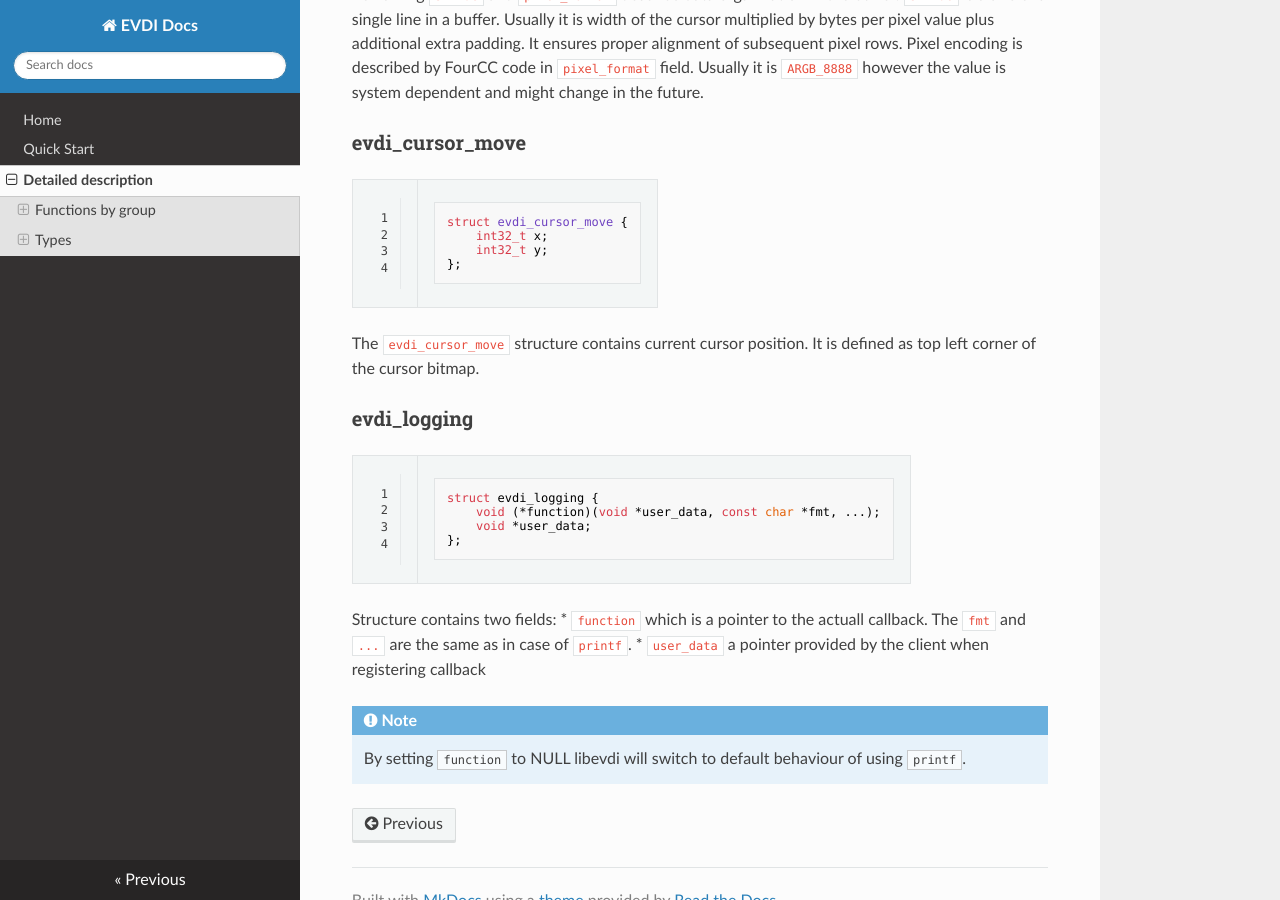
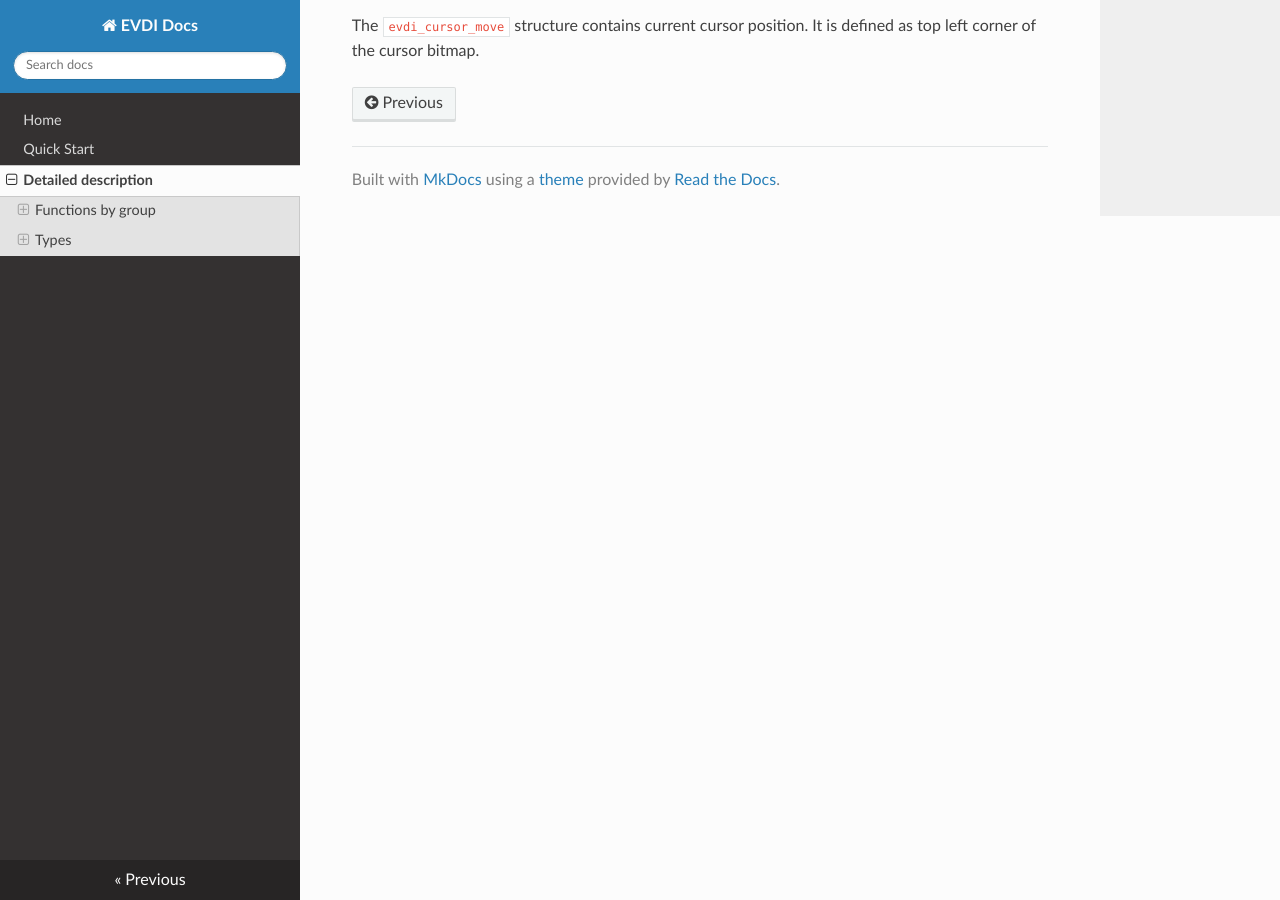
Before and after one commit to DisplayLink/evdi, an MkDocs documentation site: the page built from docs/details.md, in a window 1280 px wide and 900 px high, scrolled down 10450 px. Built offline with MkDocs 1.6.1, drawn with Linux system fonts in a browser that asks for light colours; nearby versions of some CDN libraries; old or Windows-style settings are respelled for this version of MkDocs; some of the changed text lies outside the part shown.

Commit message:
Revert "Update of documentation"
This reverts commit 7cc21d36523b63731df9e3f03a65d6391d4019fa.

```diff
--- a/docs/details.md
+++ b/docs/details.md
@@ -222,15 +222,6 @@
 
 Sent when DRM's CRTC changes state. The `state` is a value that's forwarded from the kernel.
 
-### Logging
-
-Client can register their own callback to be used for logging instead of default `printf`.
-
-	#!c
-	void evdi_set_logging(struct evdi_logging evdi_logging);
-
-For more on argument see [struct evdi_logging](details.md#Types).
-
 ## Types
 
 ### evdi_handle
@@ -349,18 +340,3 @@
 
 The `evdi_cursor_move` structure contains current cursor position.
 It is defined as top left corner of the cursor bitmap.
-
-###  evdi_logging
-
-	#!c
-	struct evdi_logging {
-		void (*function)(void *user_data, const char *fmt, ...);
-		void *user_data;
-	};
-
-Structure contains two fields:
-* `function` which is a pointer to the actuall callback. The `fmt` and `...` are the same as in case of `printf`.
-* `user_data` a pointer provided by the client when registering callback
-
-!!! note
-    By setting `function` to NULL libevdi will switch to default behaviour of using `printf`.
```
Also changed, not shown: docs/quickstart.md (+0 -5 lines), 1 other file.
